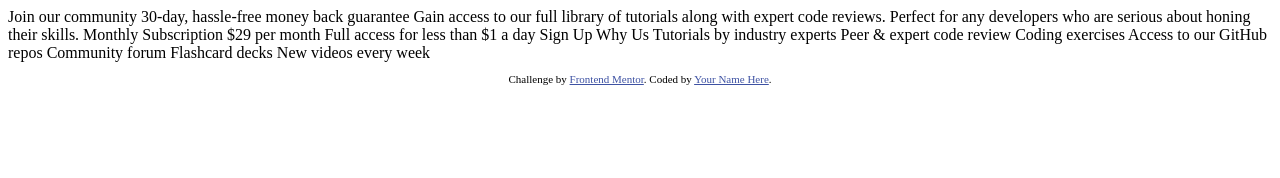
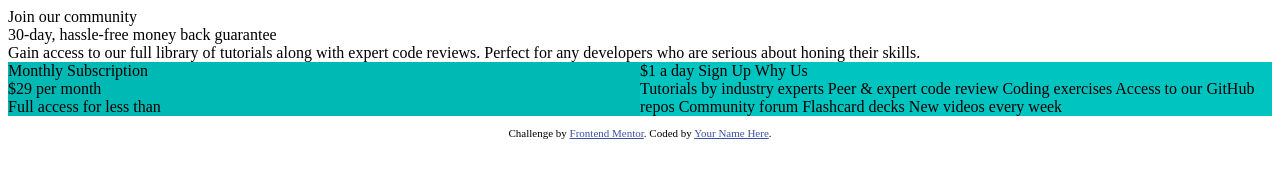
Before and after one commit to seunbayo/Frontend-challenge1, a plain HTML site: page index.html in a window 1280 px wide. Drawn offline with Linux system fonts and the light colour scheme.

Commit message:
work in progress

```diff
--- /dev/null
+++ b/fec1.css
@@ -0,0 +1,28 @@
+.attribution {
+  font-size: 11px;
+  text-align: center;
+}
+.attribution a {
+  color: hsl(228, 45%, 44%);
+}
+
+.row {
+  display: flex;
+}
+
+.column {
+  flex: 50%;
+}
+
+#left {
+  background-color: #00b9b4;
+}
+
+#right {
+  background-color: #00c4c0;
+}
+
+/* .column {
+  float: left;
+  width: 50%;
+} */
--- a/index.html
+++ b/index.html
@@ -1,49 +1,69 @@
 <!DOCTYPE html>
 <html lang="en">
   <head>
-  <meta charset="UTF-8">
-  <meta name="viewport" content="width=device-width, initial-scale=1.0"> <!-- displays site properly based on user's device -->
+    <meta charset="UTF-8" />
+    <meta name="viewport" content="width=device-width, initial-scale=1.0" />
+    <!-- displays site properly based on user's device -->
 
-  <link rel="icon" type="image/png" sizes="32x32" href="./images/favicon-32x32.png">
+    <link
+      rel="icon"
+      type="image/png"
+      sizes="32x32"
+      href="./images/favicon-32x32.png"
+    />
+    <title>Frontend Mentor | Single Price Grid Component</title>
+    <link href="fec1.css" rel="stylesheet" type="text/css">
 
-  <title>Frontend Mentor | Single Price Grid Component</title>
-
-  <!-- Feel free to remove these styles or customise in your own stylesheet 👍 -->
-  <style>
-    .attribution { font-size: 11px; text-align: center; }
-    .attribution a { color: hsl(228, 45%, 44%); }
-  </style>
   </head>
   <body>
+    <section id="top">
+      <div>
         Join our community
+      </div>
+      <div>
+        30-day, hassle-free money back guarantee
+      </div>
+      <div>
+        Gain access to our full library of tutorials along with expert code
+        reviews. Perfect for any developers who are serious about honing their
+        skills.
+      </div>
+    </section>
+    <section id="info">
+      <div class="row">
+        <div class="column" id="left">
+          <div>
+            Monthly Subscription
+          </div>
+          <div>
+            &dollar;29 per month
+          </div>
+          <div>
+            Full access for less than
+          </div>
+        </div>
+        <div class="column" id="right">
+          <div>
+            &dollar;1 a day Sign Up Why Us
+          </div>
+          <div>
+            Tutorials by industry experts Peer &amp;
+            expert code review Coding exercises Access to our GitHub repos Community
+            forum Flashcard decks New videos every week
+          </div>
+        </div>
+      <div>
 
-  30-day, hassle-free money back guarantee
+    </section>
 
-  Gain access to our full library of tutorials along with expert code reviews.
-  Perfect for any developers who are serious about honing their skills.
 
-  Monthly Subscription
-
-  &dollar;29 per month
-
-  Full access for less than &dollar;1 a day
-
-  Sign Up
-
-  Why Us
-
-  Tutorials by industry experts
-  Peer &amp; expert code review
-  Coding exercises
-  Access to our GitHub repos
-  Community forum
-  Flashcard decks
-  New videos every week
 
     <footer>
       <p class="attribution">
-      Challenge by <a href="https://www.frontendmentor.io?ref=challenge" target="_blank">Frontend Mentor</a>.
-      Coded by <a href="#">Your Name Here</a>.
+        Challenge by
+        <a href="https://www.frontendmentor.io?ref=challenge" target="_blank"
+          >Frontend Mentor</a
+        >. Coded by <a href="#">Your Name Here</a>.
       </p>
     </footer>
   </body>
```
Lines whose indentation alone changed are shown as unchanged.
